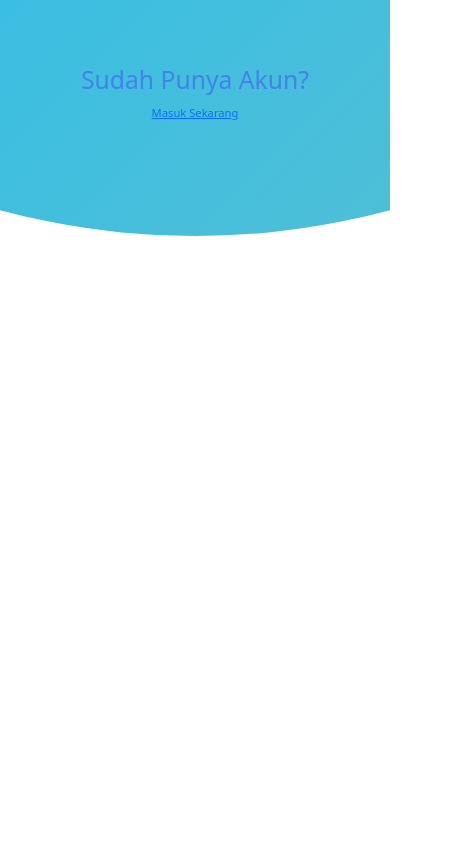
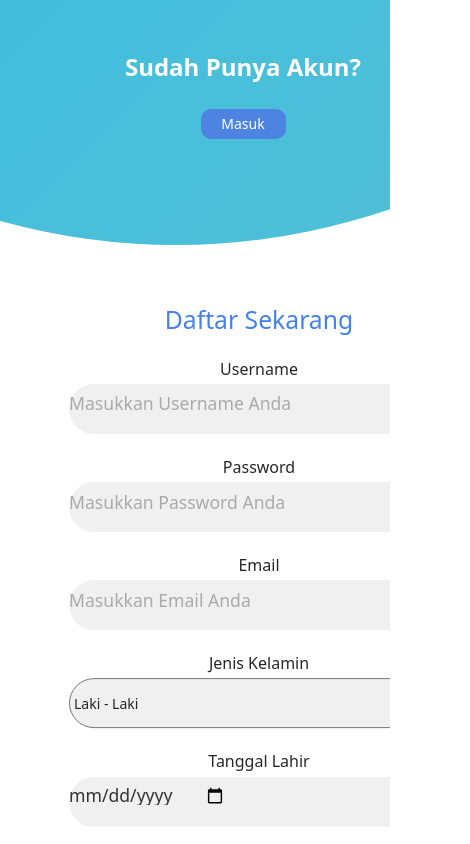
Before and after one commit to km-skilvul-1516/FE-final15, a React (Create React App) app: page /register in a window 390 px wide. Shown: the top 844 px of the page, 470 px wide, since content can reach past the window. Built offline with nearby package versions, Linux system fonts and the light colour scheme.

Commit message:
add responsif login register

```diff
--- a/src/components/login.jsx
+++ b/src/components/login.jsx
@@ -28,15 +28,15 @@ export default function Login () {
 
                             >
                             <div className="sign-in-form">
-                                <h2 className="title1">Hai</h2><br/>
+                                <h2 className="title2">Hai</h2><br/>
                                 <h2 className="title">Selamat Datang</h2> <br /><br />
                                 <h6>Username</h6>
                                 <Form.Item name="username" className="input-field" >
-                                    <Input />
+                                    <input type="text" placeholder="masukkan username anda" />
                                 </Form.Item>
                                 <h6>Password</h6>
                                 <Form.Item name="password" className="input-field" style={{width : 350}}>
-                                    <input type="password"  />
+                                    <input type="password" placeholder="masukkan password anda" />
                                 </Form.Item>
 
                                 <Form.Item>
@@ -50,17 +50,13 @@ export default function Login () {
                 <div className="panels-container">
                     <div className="panel left-panel">
                         <div className="content">
-                                     <h2 className="title1">Silahkan Mendaftar</h2>
+                            <h3 className="title1">Silahkan Mendaftar</h3>
                             <p>Buat akun sekarang gratis dan cepat</p>
                             <Link to="/register">
-                                        <Button className="btn transparent">Daftar</Button>
+                            <button className="btn-kiri"> Daftar </button>
                             </Link>
-                                 </div>
-                                 {/* <img src="../img/login.svg" alt="" className="image" /> */}
-                                 <img src={imagelogin} alt="" className="image" />
-                             </div>
-                             <div className="panel right-panel">
-                                 <div></div>
+                        </div><br /><br />
+                        <img src={imagelogin} alt="" className="img-login" />
                     </div>
                 </div>
 
--- a/src/components/register.jsx
+++ b/src/components/register.jsx
@@ -1,29 +1,25 @@
 import { Form, Button, Select, Input } from "antd";
 import { useDispatch } from "react-redux";
 import { post_register } from "../redux/action/index";
+import imageregister from "../img/registerimg.svg"
+// import "../style/register.css"
 import "../style/login.css"
-import imageregister from "../img/registerimg.svg"
 //hiraukan
 import { Link, useHistory } from "react-router-dom";
-const { Option } = Select;
 
+export default function Register () {
+    const dispatch = useDispatch()
 
-
-const Register = () => {
-  const dispatch = useDispatch();
-  //hiraukan
-  const history = useHistory();
-
+    const history = useHistory()
     const register = (values) => {
-    dispatch(post_register(values, history));
-  };
+        dispatch (post_register (values,history))
+    }
 
     return (
         <>
                 <div className="biru">
                     <div className="forms-container">
-              <div className="sign-up-form">
-
+                        <div className="register">
                             <Form
                                 name="normal_register"
                                 initialValues={{
@@ -33,20 +29,35 @@ const Register = () => {
                                 style={{ width: "79%", marginTop: 50, marginLeft: 400 }}
                                 size="large"
                                 >
+                                    <div className="sign-up-from">
                                          <h2 class="title">Daftar Sekarang</h2> <br />
-
                                         <h6 htmlFor="">Username</h6>
-                  <Form.Item name="username" className="input-field" >
-                      <Input />
+                                        <Form.Item
+                                            name="username"
+                                            className="input-field"
+                                            style={{marginLeft : 120, width : 500, marginTop : -3}}
+                                            rules={[{ required: true }]}
+                                        >
+                                            <input type="text" placeholder="Masukkan Username Anda" />
                                         </Form.Item>
 
                                         <h6 htmlFor="">Password</h6>
-                  <Form.Item name="password" className="input-field" rules={[{ required: true }]}>
+                                        <Form.Item
+                                            name="password"
+                                            className="input-field"
+                                            style={{marginLeft : 120, width : 500, marginTop : -3}}
+                                            rules={[{ required: true }]}
+                                        >
                                             <input type="password" placeholder="Masukkan Password Anda" />
                                         </Form.Item>
 
                                         <h6 htmlFor="">Email</h6>
-                  <Form.Item name="email" className="input-field" rules={[{ required: true }]}>
+                                        <Form.Item
+                                            name="email"
+                                            className="input-field"
+                                            style={{marginLeft : 120, width : 500, marginTop : -3}}
+                                            rules={[{ required: true }]}
+                                        >
                                             <input type="text" placeholder="Masukkan Email Anda" />
                                         </Form.Item>
 
@@ -67,16 +78,22 @@ const Register = () => {
                                         </Form.Item>
 
                                         <h6 htmlFor="">Tanggal Lahir</h6>
-                  <Form.Item name="tanggal_lahir" className="input-field" rules={[{ required: true }]}>
+                                        <Form.Item
+                                            name="tanggal_lahir"
+                                            className="input-field"
+                                            style={{marginLeft : 120, width : 500, marginTop : -3}}
+                                            rules={[{ required: true }]}
+                                        >
 
-                      <input type="text" />
+                                            <input type="date" />
                                         </Form.Item>
 
                                         <h6 htmlFor="">Foto Profil</h6>
                                         <Form.Item
                                             name="foto"
-                      // getValueFromEvent={normFile}
-                      style={{marginLeft : -115, width : 500, marginTop : -35}}
+                                            className="input-field"
+                                            style={{marginLeft : 120, width : 500}}
+                                            rules={[{ required: true }]}
                                         >
                                             <input type='file' name="foto" className="input-field"/>
                                         </Form.Item>
@@ -86,28 +103,29 @@ const Register = () => {
                                             <button className="btn-masuk"> Submit </button>
                                             </Link>
                                         </Form.Item>
+                                    </div>
+
                             </Form>
                         </div>
+                    </div>
+
                 </div>
                 <div className="panels-container">
                         <div className="panel left-panel">
                             <div className="content">
-                      <h2 className="title">Sudah Punya Akun?</h2>
+                                <h3 className="title1">Sudah Punya Akun?</h3> <br />
                                 <Link to="/login">
-                        <p>Masuk Sekarang</p>
+                                <button className="btn-kiri"> Masuk </button>
                                 </Link>
-
                             </div>
 
                             <img src={imageregister} alt="" className="image" />
                         </div>
-              <div className="panel right-panel">
-                  <div></div>
+
                     </div>
-          </div>
-        </div>
+
+
+
         </>
-  );
-};
-
-export default Register;
+    )
+}
--- a/src/style/login.css
+++ b/src/style/login.css
@@ -20,7 +20,7 @@ input {
 }
 
 .forms-container {
-  position: absolute;
+  /* position: absolute; */
   width: 100%;
   height: 100%;
   top: 0;
@@ -28,11 +28,24 @@ input {
 }
 
 .signin-signup {
-  position: absolute;
-  top: 50%;
+  position: relative;
+  margin-top : 300px;
   transform: translate(-50%, -50%);
-  left: 75%;
-  width: 50%;
+  left: 85%;
+  width: 100%;
+  transition: 1s 0.7s ease-in-out;
+  display: grid;
+  grid-template-columns: 1fr;
+  z-index: 5;
+  /* background-color: red; */
+}
+
+.register {
+  position: relative;
+  margin-top : 400px;
+  transform: translate(-50%, -50%);
+  left: 650px;
+  width: 100%;
   transition: 1s 0.7s ease-in-out;
   display: grid;
   grid-template-columns: 1fr;
@@ -51,8 +64,7 @@ form {
   grid-row: 1 / 2;
 }
 
-form.sign-up-form {
-  opacity: 0;
+form.sign-up-form{
   z-index: 1;
 }
 
@@ -60,8 +72,13 @@ form.sign-in-form {
   z-index: 2;
 }
 .title1{
-  color: #4481eb;
+  color: #fff;
   font-size: 2.2rem;
+}
+
+.title2 {
+  color : #4481eb;
+  font-size : 2.2rem;
 }
 #Judul{
   color:white;
@@ -87,12 +104,12 @@ form.sign-in-form {
   max-width: 380px;
   width: 100%;
   background-color: #f0f0f0;
-  margin: 35px 120px 0;
-  height: 55px;
+  margin: 30px 120px 0;
+  height: 50px;
   border-radius: 55px;
   display: grid;
   grid-template-columns: 15% 85%;
-  padding: 0 0.4rem;
+  padding-top: -25px ;
   position: relative;
 }
 .form-group{
@@ -119,10 +136,10 @@ form.sign-in-form {
   outline: none;
   border: none;
   line-height: 1;
-  font-weight: 600;
+  font-weight: 350;
   font-size: 1.1rem;
   color: #333;
-  top: 5px;
+  top: -15px;
 }
 
 
@@ -144,9 +161,23 @@ form.sign-in-form {
   outline: none;
   height: 49px;
   border-radius: 10px;
-  color: #fff;
   text-transform: uppercase;
   font-weight: 600;
+  margin: 10px 0;
+  cursor: pointer;
+  transition: 0.5s;
+  color : #000;
+}
+
+.btn-kiri {
+  width : 100px;
+  background-color: #4d84e2;
+  border : none;
+  outline : none;
+  height : 40px;
+  border-radius : 10px;
+  font-weight : 500;
+  color: #fff;
   margin: 10px 0;
   cursor: pointer;
   transition: 0.5s;
@@ -162,12 +193,14 @@ form.sign-in-form {
 }
 .panels-container {
   position: absolute;
-  height: 100%;
-  width: 100%;
+  height: 40%;
+  width: 40%;
   top: 0;
-  left: 0;
+  left: 200px;
   display: grid;
   grid-template-columns: repeat(2, 1fr);
+  /* background-color:red; */
+
 }
 
 .biru:before {
@@ -186,9 +219,19 @@ form.sign-in-form {
 
 .image {
   width: 300px;
-  margin-right: 20px;
+  margin-right: 5px;
+  margin-top : 150px;
   transition: transform 1.1s ease-in-out;
   transition-delay: 0.4s;
+}
+
+.img-login {
+  width : 250px;
+  margin-right : 20px;
+  transition: transform 1.1s ease-in-out;
+  transition-delay: 0.4s;
+  /* background-color:red; */
+
 }
 
 .panel {
@@ -212,6 +255,7 @@ form.sign-in-form {
 
 .panel .content {
   color: #fff;
+  width : 350px;
   transition: transform 0.9s ease-in-out;
   transition-delay: 0.6s;
 }
@@ -281,21 +325,26 @@ form.sign-in-form {
   pointer-events: all;
 }
 
-@media (max-width: 870px) {
-  .container {
-    min-height: 800px;
-    height: 100vh;
+@media (max-width: 600px) {
+  .biru {
+    height: 100%;
   }
   .signin-signup {
     width: 100%;
-    top: 95%;
+    margin-top : 700px;
     transform: translate(-50%, -100%);
     transition: 1s 0.8s ease-in-out;
   }
 
   .signin-signup,
-  .container.sign-up-mode .signin-signup {
-    left: 50%;
+  .biru.sign-up-mode .signin-signup {
+    left: 55%;
+  }
+
+  .register {
+    width : 600px;
+    margin-top : 650px;
+    left : -20%
   }
 
   .panels-container {
@@ -307,9 +356,10 @@ form.sign-in-form {
     flex-direction: row;
     justify-content: space-around;
     align-items: center;
-    padding: 2.5rem 8%;
+    padding: 2.5rem 20px;
     grid-column: 1 / 2;
   }
+
 
   .right-panel {
     grid-row: 3 / 4;
@@ -317,41 +367,51 @@ form.sign-in-form {
 
   .left-panel {
     grid-row: 1 / 2;
+    margin-top : 15px;
+    margin-left : -130px;
+    width : 400px;
   }
 
   .image {
-    width: 200px;
-    transition: transform 0.9s ease-in-out;
-    transition-delay: 0.6s;
+    display:none
+  }
+
+  .img-login{
+    display : none
   }
 
   .panel .content {
     padding-right: 15%;
     transition: transform 0.9s ease-in-out;
     transition-delay: 0.8s;
+    width: 975px;
   }
 
   .panel h3 {
-    font-size: 1.2rem;
+    font-size: 24px;
   }
 
   .panel p {
-    font-size: 0.7rem;
+    font-size: 14px;
     padding: 0.5rem 0;
   }
 
-  .btn.transparent {
-    width: 110px;
-    height: 35px;
-    font-size: 0.7rem;
+  .btn-kiri{
+    margin-top : -10px;
+    height : 30px;
+    width : 85px;
+    font-weight : 500;
+    font-size : 14px;
+    transition: transform 0.9s ease-in-out;
+    transition-delay: 0.8s;
   }
 
   .biru:before {
-    width: 1500px;
-    height: 1500px;
+    width: 1800px;
+    height: 2500px;
     transform: translateX(-50%);
-    left: 30%;
-    bottom: 68%;
+    left: 45%;
+    bottom: 83%;
     right: initial;
     top: initial;
     transition: 2s ease-in-out;
@@ -383,29 +443,3 @@ form.sign-in-form {
     transform: translate(-50%, 0);
   }
 }
-
-@media (max-width: 570px) {
-  form {
-    padding: 0 1.5rem;
-  }
-
-  .image {
-    display: none;
-  }
-  .panel .content {
-    padding: 0.5rem 1rem;
-  }
-  .biru {
-    padding: 1.5rem;
-  }
-
-  .biru:before {
-    bottom: 72%;
-    left: 50%;
-  }
-
-  .biru.sign-up-mode:before {
-    bottom: 28%;
-    left: 50%;
-  }
-}
```
Lines whose indentation alone changed are shown as unchanged.
